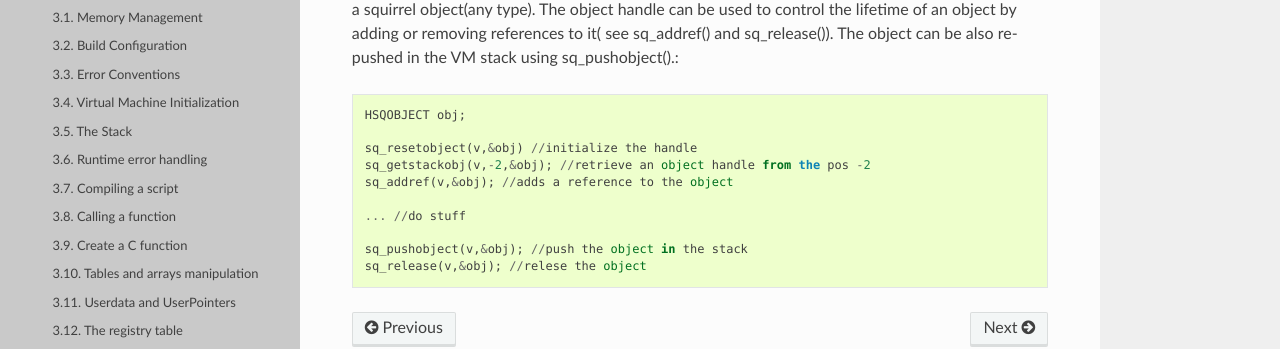
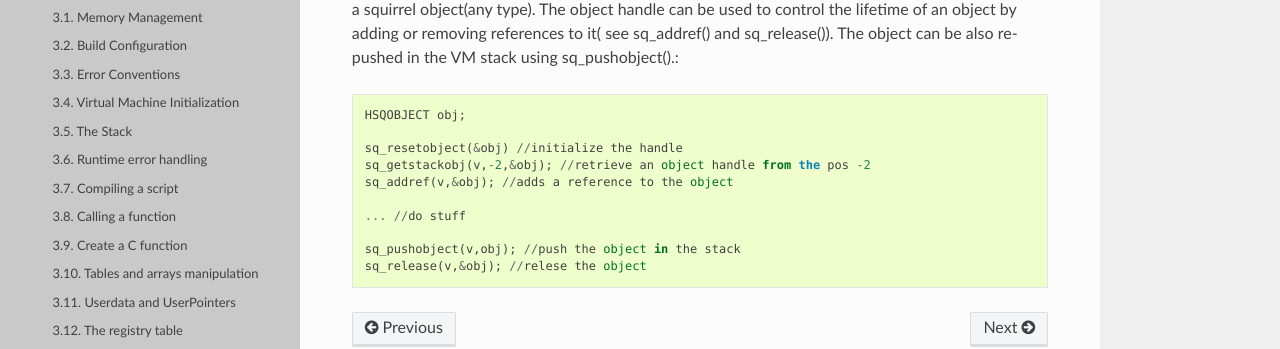
Before and after one commit to albertodemichelis/squirrel, a Sphinx documentation site: the page built from doc/source/reference/embedding/references_from_c.rst, in a window 1280 px wide. Shown: the part 247-596 px from the top of the page. Built offline with Sphinx 7.4.7 and the Read the Docs theme 2.0.0, drawn with Linux system fonts in a browser that asks for light colours; formulas are drawn with MathJax 3.

```diff
--- a/doc/source/reference/embedding/references_from_c.rst
+++ b/doc/source/reference/embedding/references_from_c.rst
@@ -11,11 +11,11 @@ The object can be also re-pushed in the VM stack using sq_pushobject().::
 
     HSQOBJECT obj;
 
-    sq_resetobject(v,&obj) //initialize the handle
+    sq_resetobject(&obj) //initialize the handle
     sq_getstackobj(v,-2,&obj); //retrieve an object handle from the pos -2
     sq_addref(v,&obj); //adds a reference to the object
 
     ... //do stuff
 
-    sq_pushobject(v,&obj); //push the object in the stack
+    sq_pushobject(v,obj); //push the object in the stack
     sq_release(v,&obj); //relese the object
```
